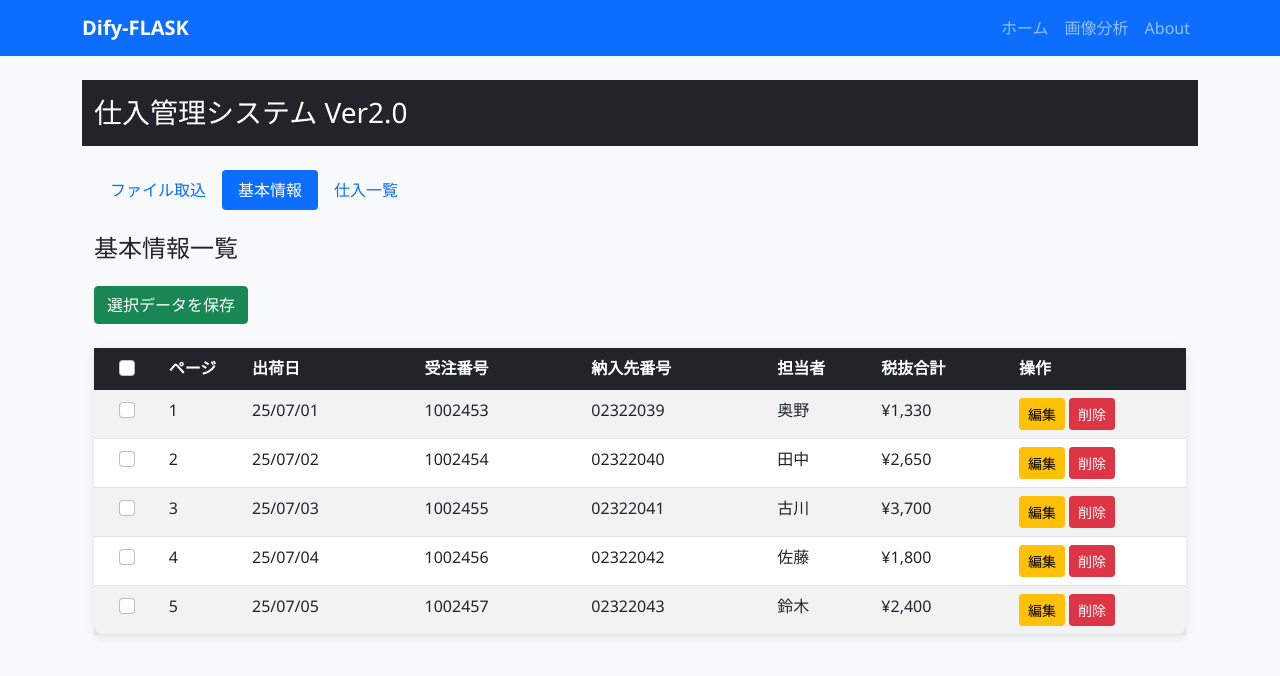
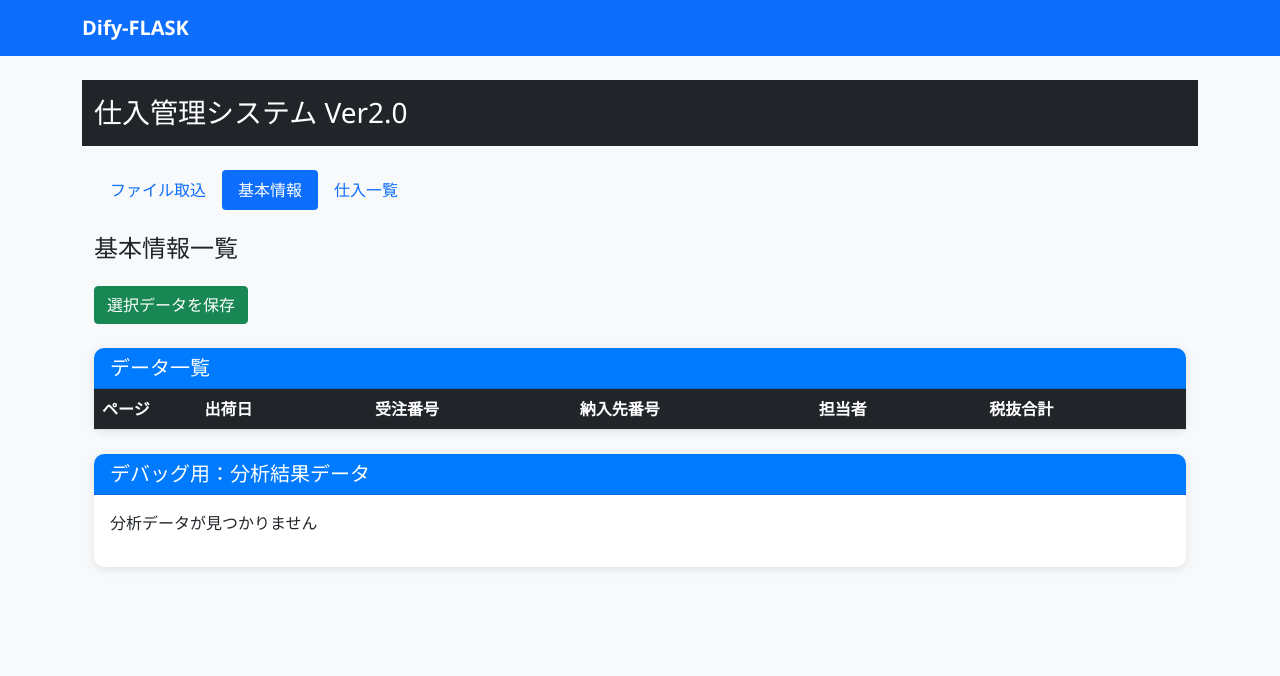
Before and after one commit to shiro-mail/dify-flask, a Flask app: page /data in a window 1280 px wide. Shown: the top 676 px of the page. Run offline with Flask 3, Linux system fonts and the light colour scheme; lists and menus that the app fills with data are empty.

Commit message:
ボタン無しまでOK

````diff
--- a/app.py
+++ b/app.py
@@ -28,7 +28,7 @@ if not DIFY_API_KEY or not DIFY_WORKFLOW_ID:
 
 @app.route('/')
 def index():
-    return render_template('index.html')
+    return render_template('upload.html')
 
 @app.route('/upload')
 def upload_page():
@@ -744,9 +744,34 @@ def retry_failed_files(session_id):
     except Exception as e:
         return jsonify({'error': f'Batch retry error: {str(e)}'}), 500
 
-@app.route('/about')
-def about():
-    return render_template('about.html')
+# 分析結果を保存するためのグローバル変数
+analysis_results = []
+
+@app.route('/api/analysis/results', methods=['GET'])
+def get_analysis_results():
+    """分析結果の一覧を取得"""
+    return jsonify({
+        'success': True,
+        'results': analysis_results
+    })
+
+@app.route('/api/analysis/results', methods=['POST'])
+def save_analysis_results():
+    """分析結果を保存"""
+    try:
+        data = request.get_json()
+        if not data or 'results' not in data:
+            return jsonify({'error': 'Invalid data format'}), 400
+
+        global analysis_results
+        analysis_results = data['results']
+
+        return jsonify({
+            'success': True,
+            'message': f'{len(analysis_results)}件の分析結果を保存しました'
+        })
+    except Exception as e:
+        return jsonify({'error': f'保存エラー: {str(e)}'}), 500
 
 if __name__ == '__main__':
     app.run(debug=True, host='0.0.0.0', port=5001)
--- a/templates/base.html
+++ b/templates/base.html
@@ -12,9 +12,6 @@
         <div class="container">
             <a class="navbar-brand" href="{{ url_for('index') }}">Dify-FLASK</a>
             <div class="navbar-nav">
-                <a class="nav-link" href="{{ url_for('index') }}">ホーム</a>
-                <a class="nav-link" href="{{ url_for('upload_page') }}">画像分析</a>
-                <a class="nav-link" href="{{ url_for('about') }}">About</a>
             </div>
         </div>
     </nav>
--- a/templates/data.html
+++ b/templates/data.html
@@ -38,113 +38,28 @@
         </div>
     </div>
 
-    <!-- データテーブル -->
-    <div class="row">
+    <!-- テーブル形式でのデータ表示 -->
+    <div class="row mb-4">
         <div class="col-12">
             <div class="card">
+                <div class="card-header">
+                    <h5 class="mb-0">データ一覧</h5>
+                </div>
                 <div class="card-body p-0">
                     <div class="table-responsive">
                         <table class="table table-striped table-hover mb-0">
                             <thead class="bg-dark text-white">
                                 <tr>
-                                    <th class="text-center" style="width: 30px;">
-                                        <input type="checkbox" class="form-check-input" id="selectAll">
-                                    </th>
-                                    <th style="width: 40px;">ページ</th>
-                                    <th style="width: 60px;">出荷日</th>
-                                    <th style="width: 70px;">受注番号</th>
-                                    <th style="width: 80px;">納入先番号</th>
-                                    <th style="width: 50px;">担当者</th>
-                                    <th style="width: 60px;">税抜合計</th>
-                                    <th style="width: 60px;">操作</th>
+                                    <th style="width: 60px;">ページ</th>
+                                    <th style="width: 100px;">出荷日</th>
+                                    <th style="width: 120px;">受注番号</th>
+                                    <th style="width: 140px;">納入先番号</th>
+                                    <th style="width: 100px;">担当者</th>
+                                    <th style="width: 120px;">税抜合計</th>
                                 </tr>
                             </thead>
-                            <tbody>
-                                <tr>
-                                    <td class="text-center">
-                                        <input type="checkbox" class="form-check-input row-checkbox">
-                                    </td>
-                                    <td>1</td>
-                                    <td>25/07/01</td>
-                                    <td>1002453</td>
-                                    <td>02322039</td>
-                                    <td>奥野</td>
-                                    <td>¥1,330</td>
-                                    <td>
-                                        <div class="d-flex gap-1">
-                                            <button type="button" class="btn btn-warning btn-sm">編集</button>
-                                            <button type="button" class="btn btn-danger btn-sm">削除</button>
-                                        </div>
-                                    </td>
-                                </tr>
-                                <tr>
-                                    <td class="text-center">
-                                        <input type="checkbox" class="form-check-input row-checkbox">
-                                    </td>
-                                    <td>2</td>
-                                    <td>25/07/02</td>
-                                    <td>1002454</td>
-                                    <td>02322040</td>
-                                    <td>田中</td>
-                                    <td>¥2,650</td>
-                                    <td>
-                                        <div class="d-flex gap-1">
-                                            <button type="button" class="btn btn-warning btn-sm">編集</button>
-                                            <button type="button" class="btn btn-danger btn-sm">削除</button>
-                                        </div>
-                                    </td>
-                                </tr>
-                                <tr>
-                                    <td class="text-center">
-                                        <input type="checkbox" class="form-check-input row-checkbox">
-                                    </td>
-                                    <td>3</td>
-                                    <td>25/07/03</td>
-                                    <td>1002455</td>
-                                    <td>02322041</td>
-                                    <td>古川</td>
-                                    <td>¥3,700</td>
-                                    <td>
-                                        <div class="d-flex gap-1">
-                                            <button type="button" class="btn btn-warning btn-sm">編集</button>
-                                            <button type="button" class="btn btn-danger btn-sm">削除</button>
-                                        </div>
-                                    </td>
-                                </tr>
-                                <tr>
-                                    <td class="text-center">
-                                        <input type="checkbox" class="form-check-input row-checkbox">
-                                    </td>
-                                    <td>4</td>
-                                    <td>25/07/04</td>
-                                    <td>1002456</td>
-                                    <td>02322042</td>
-                                    <td>佐藤</td>
-                                    <td>¥1,800</td>
-                                    <td>
-                                        <div class="d-flex gap-1">
-                                            <button type="button" class="btn btn-warning btn-sm">編集</button>
-                                            <button type="button" class="btn btn-danger btn-sm">削除</button>
-                                        </div>
-                                    </td>
-                                </tr>
-                                <tr>
-                                    <td class="text-center">
-                                        <input type="checkbox" class="form-check-input row-checkbox">
-                                    </td>
-                                    <td>5</td>
-                                    <td>25/07/05</td>
-                                    <td>1002457</td>
-                                    <td>02322043</td>
-                                    <td>鈴木</td>
-                                    <td>¥2,400</td>
-                                    <td>
-                                        <div class="d-flex gap-1">
-                                            <button type="button" class="btn btn-warning btn-sm">編集</button>
-                                            <button type="button" class="btn btn-danger btn-sm">削除</button>
-                                        </div>
-                                    </td>
-                                </tr>
+                            <tbody id="tableBody">
+                                <!-- テーブルデータはJavaScriptで動的に生成 -->
                             </tbody>
                         </table>
                     </div>
@@ -153,54 +68,124 @@
         </div>
     </div>
 
+    <!-- デバッグ用：JSONデータ表示 -->
+    <div class="row">
+        <div class="col-12">
+            <div class="card">
+                <div class="card-header">
+                    <h5 class="mb-0">デバッグ用：分析結果データ</h5>
+                </div>
+                <div class="card-body">
+                    <div id="debugDataArea">
+                        <!-- JSONデータがここに表示されます -->
+                    </div>
+                </div>
+            </div>
+        </div>
+    </div>
 </div>
 
-<style>
-/* ボタンの高さを統一 */
-.btn-sm {
-    padding: 0.25rem 0.5rem;
-    font-size: 0.875rem;
-    line-height: 1.5;
-    border-radius: 0.2rem;
+<script>
+// デバッグ用：JSONデータをそのまま表示する機能
+function loadTableData() {
+    try {
+        // トップページで表示されている分析結果のデータを取得
+        // ローカルストレージまたはセッションストレージから取得を試行
+        let analysisData = null;
+
+        // セッションストレージから取得を試行
+        const sessionData = sessionStorage.getItem('analysisResults');
+        if (sessionData) {
+            analysisData = JSON.parse(sessionData);
+        }
+
+        // ローカルストレージから取得を試行
+        if (!analysisData) {
+            const localData = localStorage.getItem('analysisResults');
+            if (localData) {
+                analysisData = JSON.parse(localData);
+            }
+        }
+
+        if (analysisData && analysisData.length > 0) {
+            console.log('取得した分析データ:', analysisData);
+            console.log('データの長さ:', analysisData.length);
+
+            // textフィールドからJSONデータを抽出してパース
+            let actualData = [];
+            try {
+                if (analysisData[0] && analysisData[0].text) {
+                    // textフィールドからJSON部分を抽出
+                    const jsonMatch = analysisData[0].text.match(/```json\s*\n(.*?)\n```/s);
+                    if (jsonMatch) {
+                        actualData = JSON.parse(jsonMatch[1]);
+                        console.log('パースされた実際のデータ:', actualData);
+                        console.log('実際のデータの長さ:', actualData.length);
+                    }
+                }
+            } catch (parseError) {
+                console.error('JSONパースエラー:', parseError);
+            }
+
+            // 実際のデータを表示
+            const debugArea = document.getElementById('debugDataArea');
+            if (debugArea) {
+                if (actualData.length > 0) {
+                    debugArea.innerHTML = `
+                        <h6>パースされたデータ（${actualData.length}件）:</h6>
+                        <pre>${JSON.stringify(actualData, null, 2)}</pre>
+                    `;
+
+                    // テーブルにもデータを表示
+                    displayTableData(actualData);
+                } else {
+                    debugArea.innerHTML = `
+                        <h6>元のデータ:</h6>
+                        <pre>${JSON.stringify(analysisData, null, 2)}</pre>
+                    `;
+                }
+            }
+        } else {
+            // データがない場合
+            console.log('分析データが見つかりません');
+            const debugArea = document.getElementById('debugDataArea');
+            if (debugArea) {
+                debugArea.innerHTML = '<p>分析データが見つかりません</p>';
+            }
+        }
+    } catch (error) {
+        console.error('データの読み込みに失敗しました:', error);
+        const debugArea = document.getElementById('debugDataArea');
+        if (debugArea) {
+            debugArea.innerHTML = `<p>エラーが発生しました: ${error.message}</p>`;
+        }
+    }
 }
 
-/* 詳細ボタンと編集ボタンの高さを完全に一致させる */
-.btn-primary.btn-sm,
-.btn-warning.btn-sm,
-.btn-danger.btn-sm {
-    height: 32px;
-    display: inline-flex;
-    align-items: center;
-    justify-content: center;
+// テーブルにデータを表示する関数
+function displayTableData(data) {
+    const tableBody = document.getElementById('tableBody');
+    if (!tableBody) return;
+
+    let html = '';
+
+    data.forEach((item, index) => {
+        html += '<tr>';
+        html += `<td>${item.ページ || 'N/A'}</td>`;
+        html += `<td>${item.出荷日 || 'N/A'}</td>`;
+        html += `<td>${item.受注番号 || 'N/A'}</td>`;
+        html += `<td>${item.納入先番号 || 'N/A'}</td>`;
+        html += `<td>${item.担当者 || 'N/A'}</td>`;
+        html += `<td>${item.税抜合計 || 'N/A'}</td>`;
+        html += '</tr>';
+    });
+
+    tableBody.innerHTML = html;
 }
-</style>
 
-<script>
-// 全選択チェックボックスの機能
-document.getElementById('selectAll').addEventListener('change', function() {
-    const checkboxes = document.querySelectorAll('.row-checkbox');
-    checkboxes.forEach(checkbox => {
-        checkbox.checked = this.checked;
-    });
-});
-
-// 個別チェックボックスの状態を監視して全選択チェックボックスの状態を更新
-document.querySelectorAll('.row-checkbox').forEach(checkbox => {
-    checkbox.addEventListener('change', function() {
-        const allCheckboxes = document.querySelectorAll('.row-checkbox');
-        const checkedCheckboxes = document.querySelectorAll('.row-checkbox:checked');
-        const selectAllCheckbox = document.getElementById('selectAll');
-
-        if (checkedCheckboxes.length === allCheckboxes.length) {
-            selectAllCheckbox.checked = true;
-            selectAllCheckbox.indeterminate = false;
-        } else if (checkedCheckboxes.length === 0) {
-            selectAllCheckbox.checked = false;
-            selectAllCheckbox.indeterminate = false;
-        } else {
-            selectAllCheckbox.indeterminate = true;
-        }
-    });
+// ページ読み込み時にデータを表示
+document.addEventListener('DOMContentLoaded', function() {
+    loadTableData();
 });
 </script>
 {% endblock %}
````
Also changed, not shown: static/js/upload.js (+84 -36 lines), templates/about.html (deleted, +0 -35 lines), templates/upload.html (+1 -10 lines).
